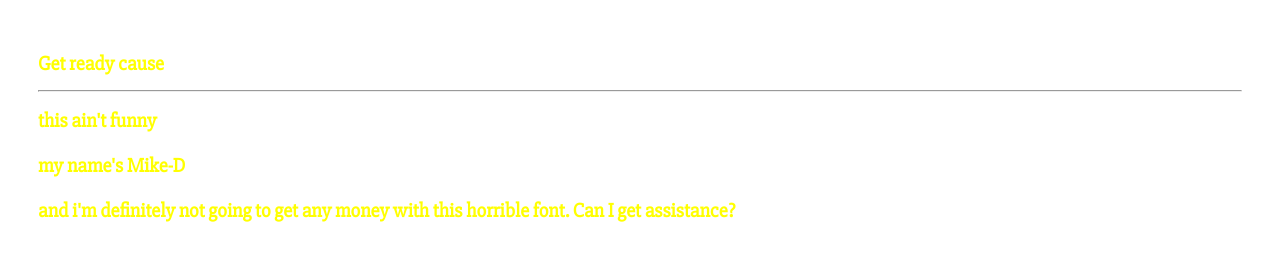
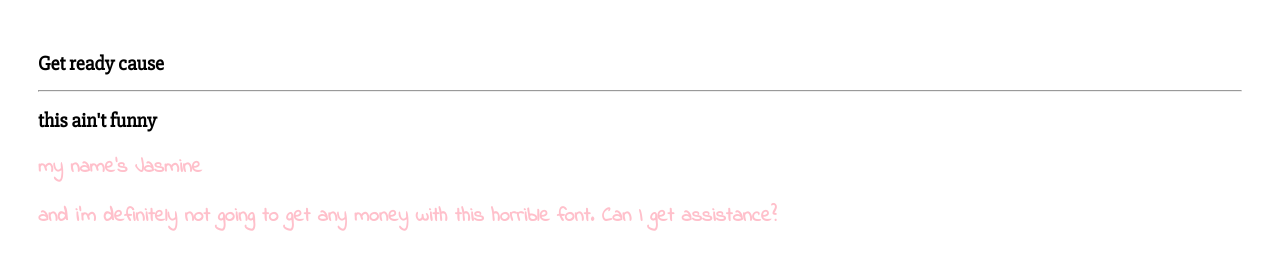
Before and after one commit to Personal-Code-Practice/Font-Basics, a plain HTML site: page index.html in a window 1280 px wide. Drawn offline with Linux system fonts and the light colour scheme.

Commit message:
selected specific elements and linked/referenced new fonts

```diff
--- a/index.html
+++ b/index.html
@@ -4,6 +4,7 @@
   <title>Font Basics</title>
   <link rel="stylesheet" type="text/css" href="main.css">
   <link href="https://fonts.googleapis.com/css?family=Slabo+27px" rel="stylesheet">
+  <link href="https://fonts.googleapis.com/css?family=Indie+Flower" rel="stylesheet">
 </head>
 <body>
   <main>
@@ -11,7 +12,7 @@
     <h1>Get ready cause</h1>
     <hr>
     <h2>this ain't funny</h2>
-    <p>my name's Mike-D</p>
+    <p>my name's Jasmine</p>
     <p>and i'm definitely not going to get any money with this horrible font. Can I get assistance?</p>
   </main>
 </body>
--- a/main.css
+++ b/main.css
@@ -1,10 +1,15 @@
-* {
+main {
+  padding: 30px;
+}
+h1, h2 {
   font-family: 'Slabo 27px', serif;
   font-size: 20px;
   font-weight: bold;
-  color: yellow;
+  color: black;
 }
-
-main {
-  padding: 30px;
+p {
+  font-family: 'Indie Flower', cursive;
+  font-size: 20px;
+  font-weight: bold;
+  color: pink;
 }
```
